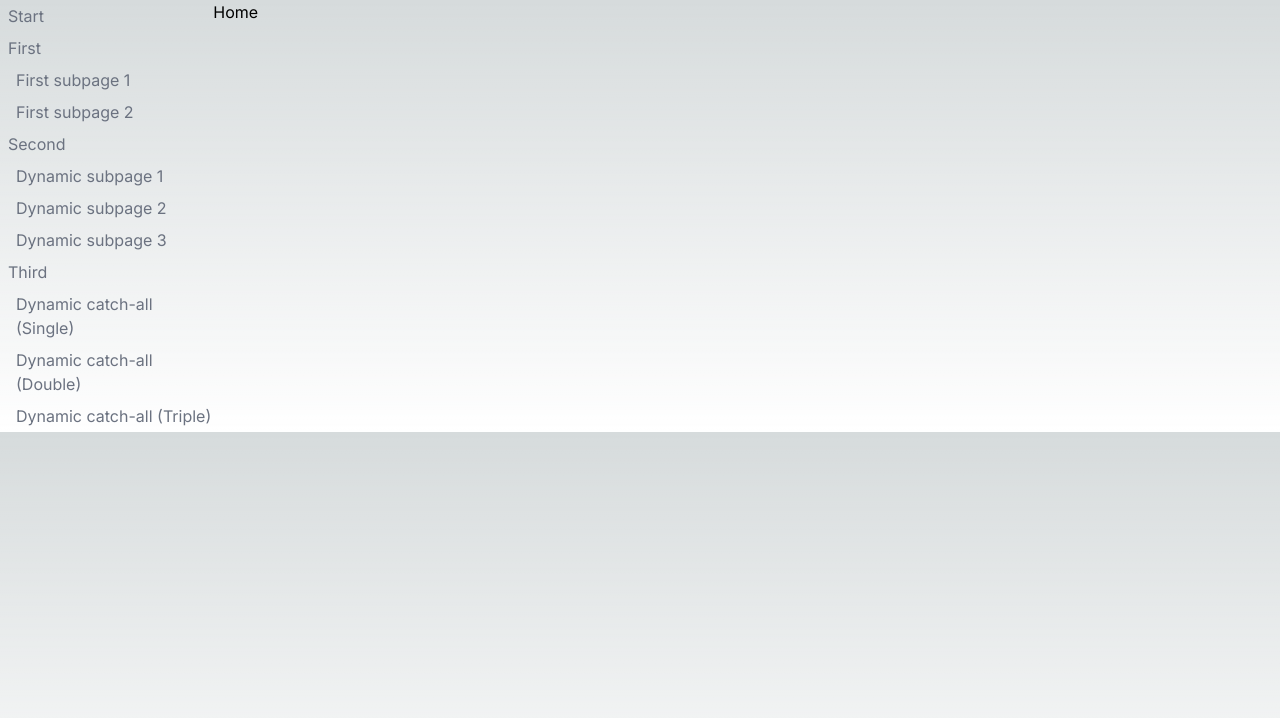
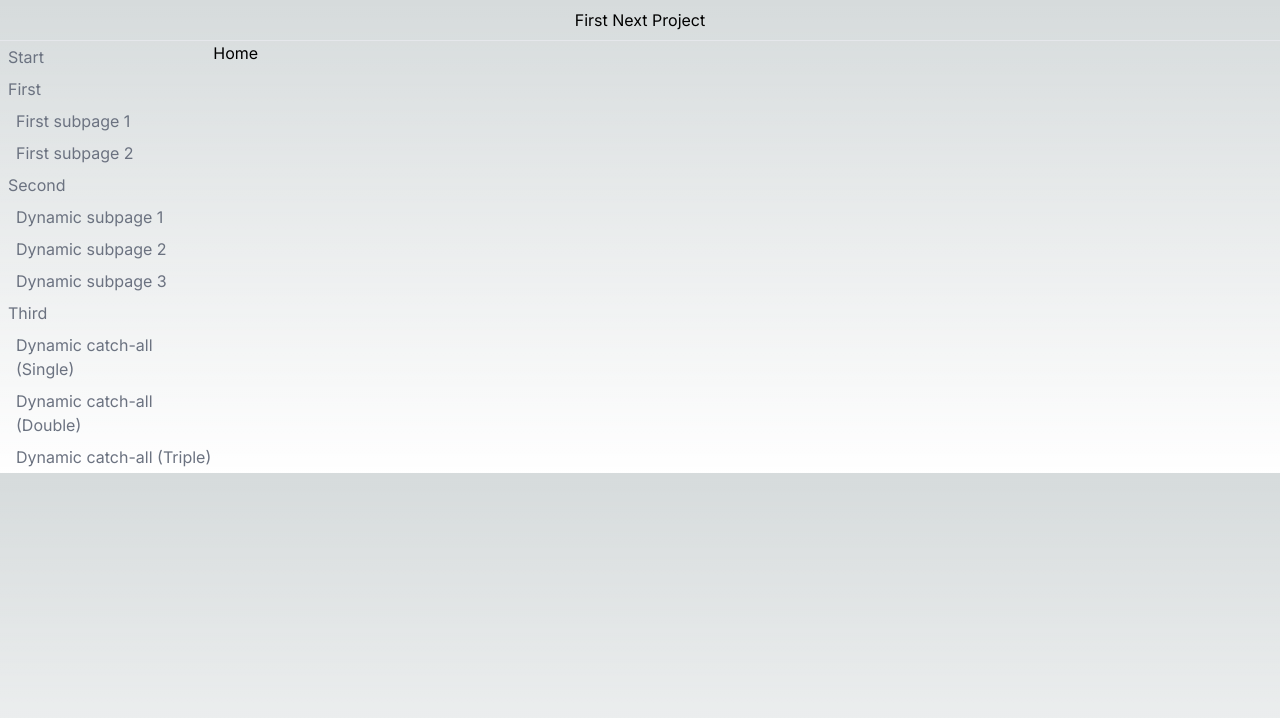
Before and after one commit to eslevy17/first-next-app, a Next.js app: page / in a window 1280 px wide. Shown: the top 718 px of the page. Built offline with nearby package versions, Linux system fonts and the light colour scheme.

Commit message:
Add basic top bar above main content

```diff
--- a/app/layout.tsx
+++ b/app/layout.tsx
@@ -1,6 +1,7 @@
 import './globals.css'
 import { Inter } from 'next/font/google'
 import {NavBar} from "@/app/layout/NavBar";
+import {TopBar} from "@/app/layout/TopBar";
 
 const inter = Inter({ subsets: ['latin'] })
 
@@ -18,6 +19,7 @@ export default function RootLayout({
     <html lang="en">
       <body className={inter.className}>
         <div className={'grid grid-cols-12'}>
+            <TopBar />
             <NavBar />
             <div className={'col-span-10'}>
                 {children}
--- /dev/null
+++ b/app/layout/TopBar.tsx
@@ -0,0 +1,15 @@
+const topBarCSS: string = `
+    col-span-12
+    p-2
+    border-b
+    flex
+    justify-center
+`;
+
+export function TopBar() {
+    return (
+        <div className={topBarCSS}>
+            <p>First Next Project</p>
+        </div>
+    )
+}
```
